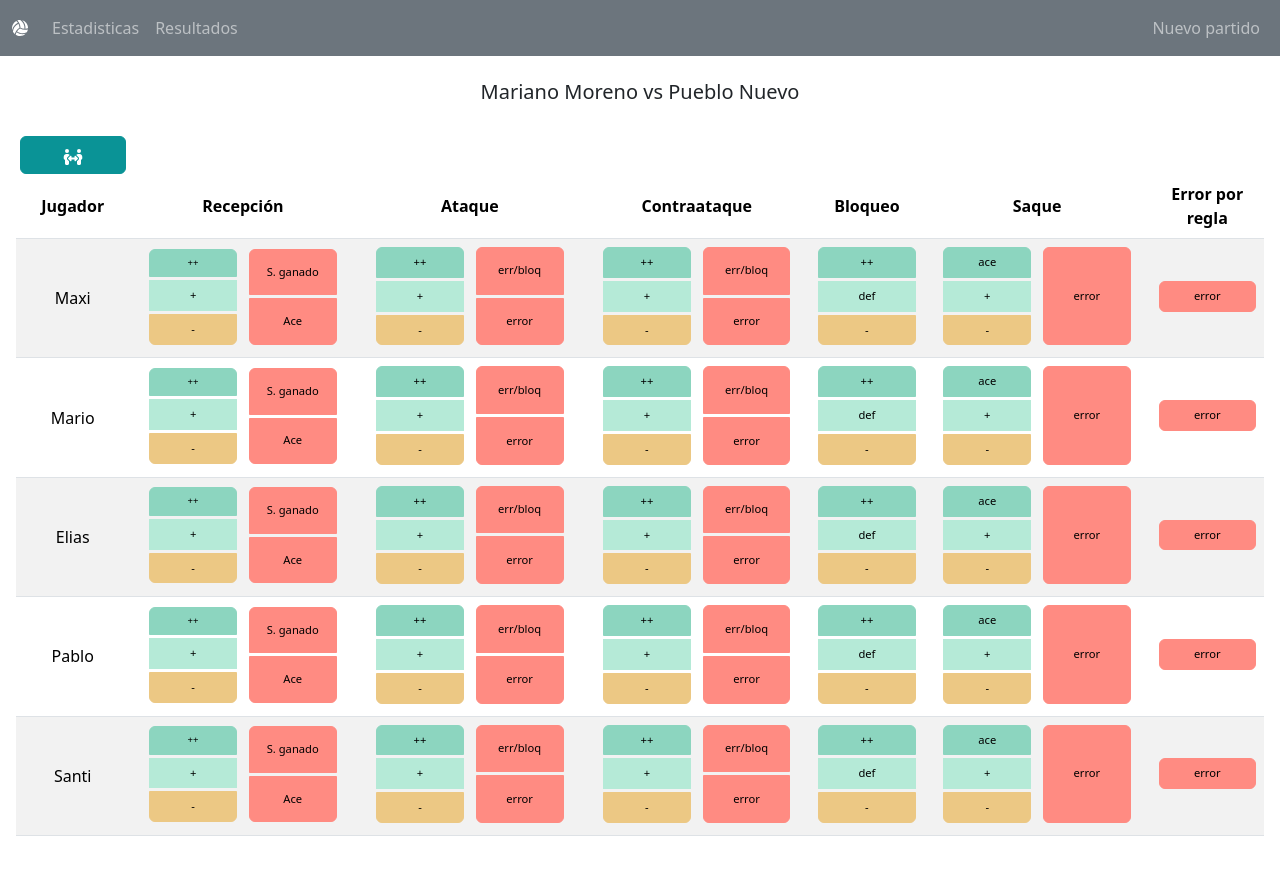
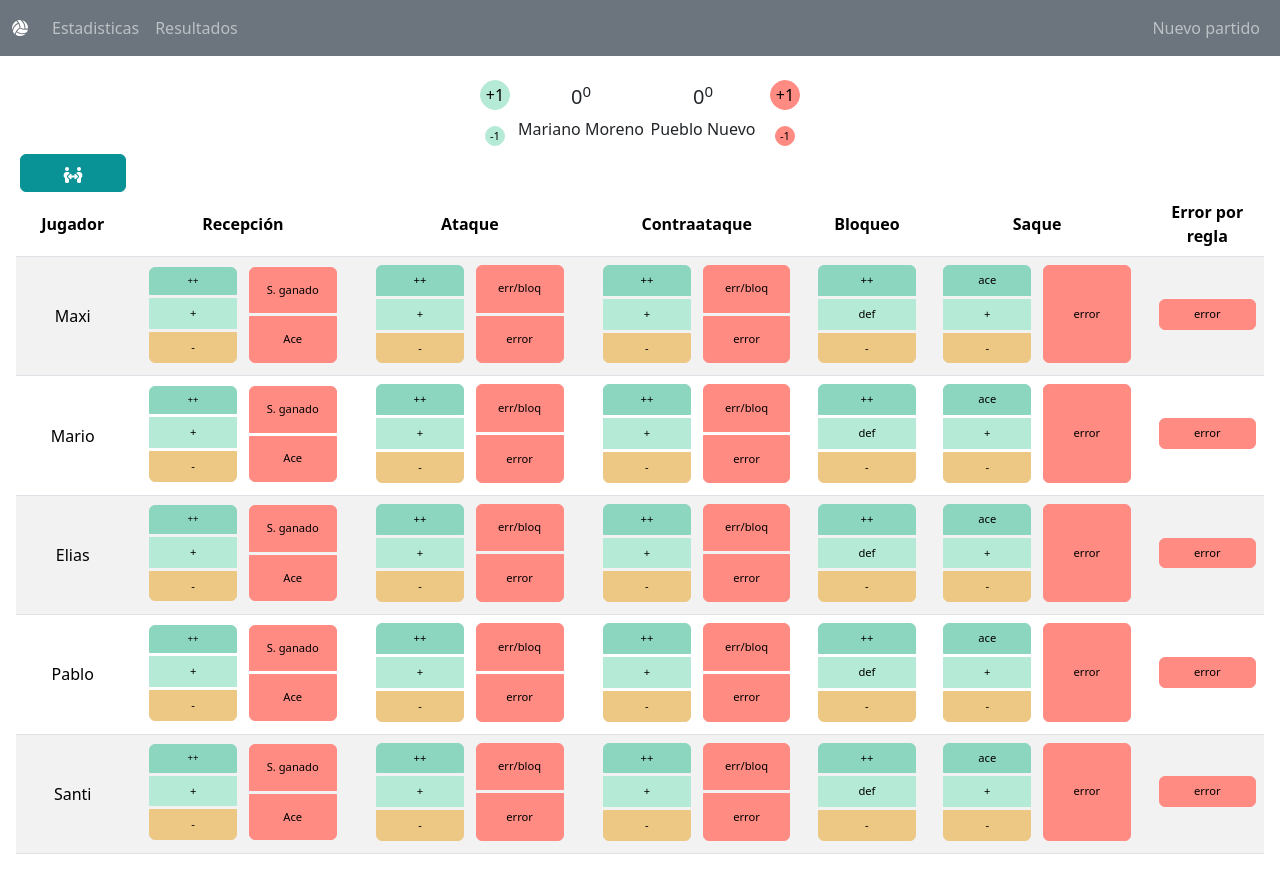
Before and after one commit to pascuapablo/EstadisticasVoley, a React (Create React App) app: page /#/ in a window 1280 px wide. Shown: the top 892 px of the page. Built offline with nearby package versions, Linux system fonts and the light colour scheme; a small style sheet from the web is missing.

Commit message:
Agrego set management (#2)
* add set

* fix width in opposite team name

* add incrementer and decrementer of score

---------

Co-authored-by: ppascua <pablo.pascua@mercadolibre.com>

```diff
--- a/src/StatsInput.js
+++ b/src/StatsInput.js
@@ -1,4 +1,3 @@
-import React from 'react';
 import {Row} from "react-bootstrap";
 import {ARMADOR, CENTRAL, LIBERO, OPUESTO, PUNTA} from "./const/Positions";
 
@@ -6,7 +5,16 @@ import {ARMADOR, CENTRAL, LIBERO, OPUESTO, PUNTA} from "./const/Positions";
 function StatsInput({players, onAddStats}) {
 
     const addStats = (playerName, action, pointValue) => {
-        onAddStats(playerName, action, pointValue);
+        const pointValueToLocalTeam = ["ataque_++", "contraataque_++", "bloqueo_+", "saque_ace"]
+        const pointValueToVisitTeam = ["recepcion_saque_ganado", "recepcion_ace", "ataque_error_de_bloqueo",
+            "ataque_error", "contraataque_error_de_bloqueo", "contraataque_error", "bloqueo_-", "saque_error",
+            "error_por_regla_error"]
+
+        var scoreAction = "NOTHING"
+        if(pointValueToLocalTeam.includes(pointValue)) scoreAction="ADD_TO_LOCAL";
+        if(pointValueToVisitTeam.includes(pointValue)) scoreAction="ADD_TO_VISIT";
+
+        onAddStats(playerName, action, pointValue,scoreAction);
     }
 
     const sortingFunction = (a, b) => {
@@ -14,7 +22,7 @@ function StatsInput({players, onAddStats}) {
         const order = [LIBERO, PUNTA, OPUESTO, CENTRAL, ARMADOR]
         const aIndex = order.indexOf(a.position);
         const bIndex = order.indexOf(b.position);
-        if(aIndex !== bIndex) {
+        if (aIndex !== bIndex) {
             return aIndex - bIndex;
         }
         return a.name.localeCompare(b.name);
--- a/src/css/app.scss
+++ b/src/css/app.scss
@@ -22,17 +22,27 @@ $btn-active-border-tint-amount:   80%;
   --bs-dropdown-min-width: 0em;
 }
 
-.btn-circle {
-  width: 30px;
-  height: 30px;
-  padding: 6px 0px;
-  border-radius: 15px;
-  text-align: center;
-  font-size: 12px;
-  line-height: 1.42857;
-}
+
 
 #myModal .modal-body {
   max-height: calc(100vh - 500px);
   overflow-y: auto;
 }
+
+.circle-btn {
+  border-radius: 50%;
+  width: 30px;
+  height: 30px;
+  padding: 0;
+  display: flex;
+  align-items: center;
+  justify-content: center;
+}
+
+
+.circle-btn-small {
+  width: 20px;
+  height: 20px;
+  font-size: 0.7em;
+
+}
--- a/src/pages/ComputeStatistics.js
+++ b/src/pages/ComputeStatistics.js
@@ -1,18 +1,95 @@
-import React from "react";
-import { Row} from "react-bootstrap";
+import React, {useEffect, useState} from "react";
+import {Button, Modal, Row, Form} from "react-bootstrap";
 import StatsInput from "../StatsInput";
 
-function ComputeStatistics({gameName,players,addStats}) {
+function ComputeStatistics({gameName, players, addStats}) {
+    const [showChangeSetModal, setShowChangeSetModal] = useState(false)
+
+    const [localScore, setLocalScore] = useState(() => {
+        return parseInt(localStorage.getItem("localScore")) || 0
+    });
+    const [visitScore, setVisitScore] = useState(() => {
+        return parseInt(localStorage.getItem("visitScore")) || 0
+    });
+
+    const [results, setResults] = useState(() => {
+        return JSON.parse(localStorage.getItem("results")) || []
+    });
+
+    useEffect(() => {
+        localStorage.setItem("visitScore", visitScore.toString());
+        localStorage.setItem("localScore", localScore.toString());
+        localStorage.setItem("results", JSON.stringify(results));
+    }, [localScore, visitScore, results]);
+
+
+    const [showScoreInputs, setShowScoreInputs] = useState(false);
+    const [editLocalStoreCounter, setEditLocalStoreCounter] = useState(0);
+    const [editVisitScoreCounter, setEditVisitScoreCounter] = useState(0);
+
+    const shouldChangeSet = (local, visit) => {
+        const differenceIsMoreThanTwo = Math.abs(local - visit) >= 2
+        return (local >= 25 || visit >= 25) && differenceIsMoreThanTwo
+    }
+
+    const changeScore = (local, visit) => {
+        if (shouldChangeSet(localScore + local, visitScore + visit)) {
+            setShowChangeSetModal(true);
+        }
+        if (local && localScore + local >= 0) {
+            setLocalScore(localScore + local)
+        }
+        if (visit && visitScore + visit >= 0) {
+            setVisitScore(visitScore + visit)
+        }
+
+    }
+
+    const handleAddStats = (playerName, action, pointValue, scoreAction) => {
+        addStats(playerName, action, pointValue);
+        if (scoreAction === "ADD_TO_LOCAL") changeScore(1, 0)
+        if (scoreAction === "ADD_TO_VISIT") changeScore(0, 1)
+    }
+
+
+    function startNewSet() {
+        setResults([...results, {local: localScore, visit: visitScore}])
+
+        setLocalScore(0)
+        setVisitScore(0)
+        setShowChangeSetModal(false);
+    }
+
     return (
 
         <div className="col m-3 ">
-            <div className={"row my-4 text-center"}>
-                <h5>
-                    Mariano Moreno vs {gameName}
-                </h5>
+            <div className={"text-center d-flex justify-content-center align-items-center"}>
+
+                <div className={"d-flex flex-column align-items-center"}>
+                    <Button className="btn-success m-2 circle-btn"
+                            onClick={() => changeScore(1, 0)}>+1</Button>
+                    <Button className="btn-success m-2 circle-btn circle-btn-small"
+                            onClick={() => changeScore(-1, 0)}>-1</Button>
+                </div>
+                <div>
+                    <h5>{localScore}<sup>{results.filter(set => set.local > set.visit).length}</sup></h5>
+                    <div>Mariano Moreno</div>
+                </div>
+
+                <div>
+                    <h5>{visitScore}<sup>{results.filter(set => set.local < set.visit).length}</sup></h5>
+                    <div style={{minWidth: "118px"}}>{gameName}</div>
+                </div>
+                <div className={"d-flex flex-column align-items-center"}>
+                    <Button className="btn-danger m-2 circle-btn"
+                            onClick={() => changeScore(0, 1)}>+1</Button>
+                    <Button className="btn-danger m-2 circle-btn circle-btn-small"
+                            onClick={() => changeScore(0, -1)}>-1</Button>
+                </div>
+
             </div>
             <Row>
-                <a href={"/EstadisticasVoley/#cambios"}  className={"btn btn-primary ms-3 col-2 col-sm-1"}>
+                <a href={"/EstadisticasVoley/#cambios"} className={"btn btn-primary ms-3 col-2 col-sm-1"}>
                     <svg xmlns="http://www.w3.org/2000/svg" height="16" width="20"
                          viewBox="0 0 640 512">
                         <path fill="#ffffff"
@@ -21,7 +98,74 @@ function ComputeStatistics({gameName,players,addStats}) {
                 </a>
 
             </Row>
-            <StatsInput players={players} onAddStats={addStats}/>
+            <Modal show={showChangeSetModal} onHide={() => {
+                setShowChangeSetModal(false)
+            }}>
+                <Modal.Header closeButton={true}>
+                    <strong className="me-auto">Fin de set!</strong>
+
+                </Modal.Header>
+
+                <Modal.Body>
+                    <div className={"text-center d-flex justify-content-around"}>
+                        <div>
+                            <h5>{localScore}</h5>
+                            <div>Mariano Moreno</div>
+                        </div>
+                        <div>
+                            <h5>{visitScore}</h5>
+                            <div>{gameName}</div>
+                        </div>
+                    </div>
+                </Modal.Body>
+                <Modal.Footer>
+                    <Button variant={"outline-secondary"} onClick={() => {
+                        setShowScoreInputs(true)
+                        setEditLocalStoreCounter(localScore)
+                        setEditVisitScoreCounter(visitScore)
+                    }}>Corregir marcador</Button>
+                    <Button variant={"primary text-light"} onClick={startNewSet}>Empezar otro set</Button>
+                </Modal.Footer>
+            </Modal>
+
+            <Modal show={showScoreInputs}>
+                <Modal.Header>
+                    <strong className="me-auto">Fin de set!</strong>
+                </Modal.Header>
+                <Modal.Body>
+                    <div className={"text-center d-flex justify-content-around"}>
+                        <div>
+                            <Form.Control className={"text-center mx-auto w-50"} type="number"
+                                          value={editLocalStoreCounter}
+                                          onChange={(e) => setEditLocalStoreCounter(parseInt(e.target.value))}/>
+                            <div>Mariano Moreno</div>
+                        </div>
+                        <div>
+
+                            <Form.Control className={"text-center mx-auto w-50"} type="number"
+                                          value={editVisitScoreCounter}
+                                          onChange={(e) => setEditVisitScoreCounter(parseInt(e.target.value))}/>
+                            <div>{gameName}</div>
+                        </div>
+                    </div>
+                </Modal.Body>
+                <Modal.Footer>
+                    <Button variant={"outline-secondary"} onClick={() => {
+                        setShowScoreInputs(false);
+                        setEditVisitScoreCounter(0)
+                        setEditLocalStoreCounter(0)
+                    }}>Cancelar</Button>
+                    <Button variant={"primary text-light"} onClick={() => {
+                        setLocalScore(editLocalStoreCounter)
+                        setVisitScore(editVisitScoreCounter)
+                        setShowScoreInputs(false);
+                        setEditVisitScoreCounter(0)
+                        setEditLocalStoreCounter(0)
+                    }}>Corregir</Button>
+                </Modal.Footer>
+            </Modal>
+
+            <StatsInput players={players} onAddStats={handleAddStats}/>
         </div>
     );
 }
--- a/src/pages/StatsResults.js
+++ b/src/pages/StatsResults.js
@@ -3,20 +3,31 @@ import '../css/app.scss'
 import {utils, writeFile} from 'xlsx';
 
 
-function StatsResults({players, stats,gameName}) {
+function StatsResults({players, stats, gameName}) {
+
 
     const downloadStats = () => {
         var tbl = document.getElementById('sheetjs');
         /* create a workbook */
-        var wb = utils.table_to_book(tbl);
+        const wb = utils.book_new();
+        let worksheet = utils.json_to_sheet([
+            ["", "Mariano Moreno", gameName],
+            ["Set 1", 25, 14],
+            ["Set 2", 25, 12],
+            ["Set 3", 25, 15],
+
+        ],{skipHeader: true});
+
+        utils.book_append_sheet(wb, worksheet, 'Resultado');
+        utils.book_append_sheet(wb,  utils.table_to_sheet(tbl), "Estadisticas")
+
         var today = new Date();
-        var date = today.getFullYear()+'-'+(today.getMonth()+1)+'-'+today.getDate();
+        var date = today.getFullYear() + '-' + (today.getMonth() + 1) + '-' + today.getDate();
         /* export to file */
         writeFile(wb, `${date}_vs_${gameName}.xlsx`);
     }
 
-    return (
-        <div className="col m-3 ">
+    return (<div className="col m-3 ">
             <div className={"row my-4 text-center"}>
                 <h5>
                     Mariano Moreno vs {gameName}
@@ -76,8 +87,7 @@ function StatsResults({players, stats,gameName}) {
                         .slice()
                         .filter((player) => stats.filter(stat => stat.playerName === player.name).length > 0)
                         .sort((a, b) => a.position.localeCompare(b.position))
-                        .map((player, index) => (
-                            <tr
+                        .map((player, index) => (<tr
                                 key={index}
                                 className="table-row"
                             >
@@ -112,14 +122,12 @@ function StatsResults({players, stats,gameName}) {
                                 <td> {stats.filter(stat => stat.playerName === player.name && stat.action === "saque").length}</td>
                                 <td> {stats.filter(stat => stat.playerName === player.name && stat.action === "error_por_regla").length}</td>
 
-                            </tr>
-                        ))}
+                            </tr>))}
                     </tbody>
                 </table>
 
             </div>
-        </div>
-    );
+        </div>);
 }
 
 export default StatsResults;
```
Also changed, not shown: src/App.js (+6 -2 lines).
